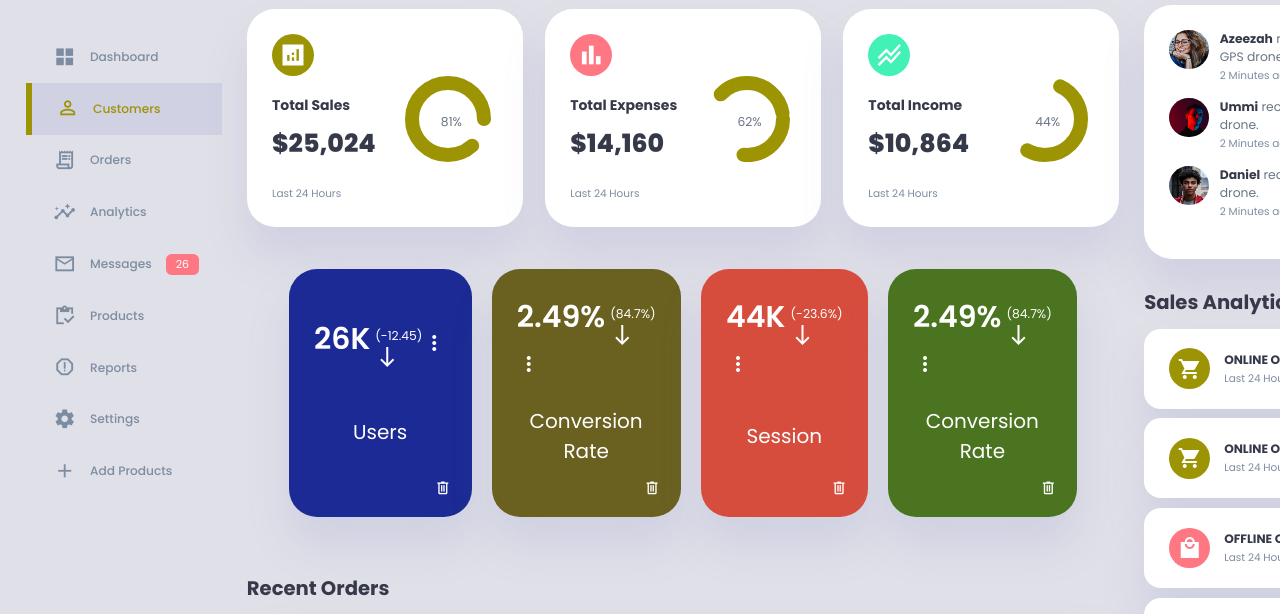
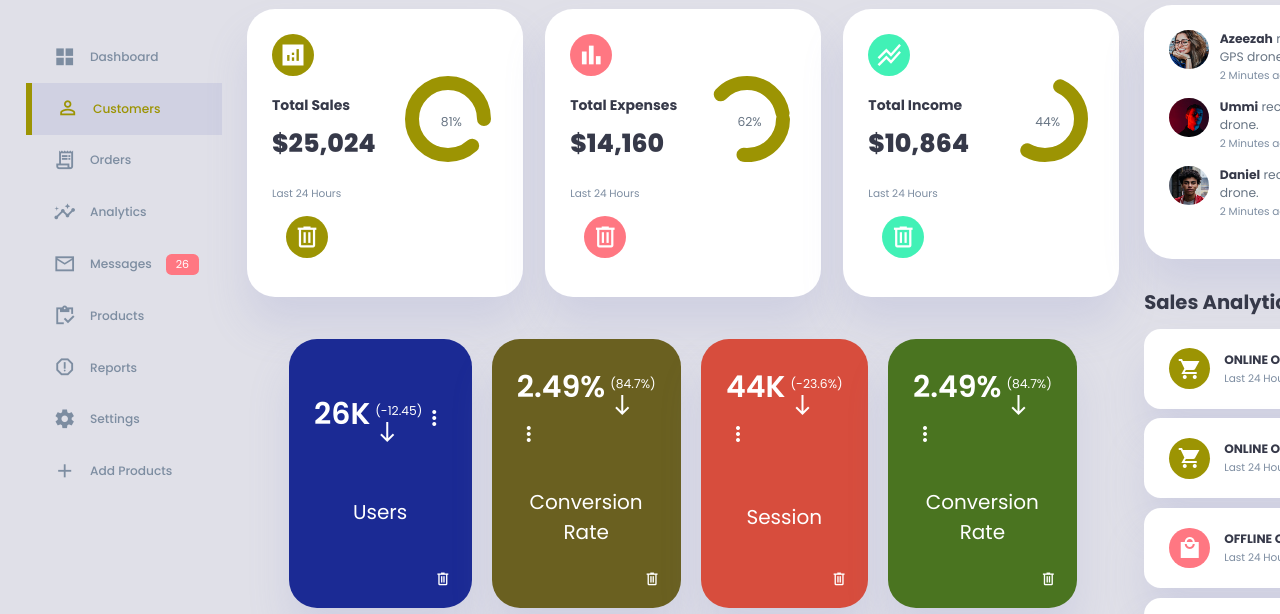
Before and after one commit to kojoYeboah53i/Azeezah, a plain HTML site: page Dashboard/Dashboard.html in a window 1280 px wide. Shown: the part 109-723 px from the top of the page. Drawn offline with nearby package versions, Linux system fonts and the light colour scheme.

Commit message:
added working delete button to first card

```diff
--- a/Dashboard/Dashboard.css
+++ b/Dashboard/Dashboard.css
@@ -311,6 +311,17 @@ main .insights small{
     margin-top: 1.3rem;
     display: block;
 }
+
+.delete-main-cards{
+    font-size: 1.3rem;
+    padding: 0.4rem;
+    margin: 1rem;
+    position: relative;
+    bottom: 0;
+    right: 0;
+    cursor: pointer;
+}
+
 /* RECENT ORDERS CSS */
 main .recent-orders{
     margin-top: 2rem;
@@ -482,14 +493,13 @@ main .recent-orders a{
     transition: all 600ms ease;
 
 }
-
 .cards{
     background: #fff;
     display:grid;
     grid-template-columns: 1fr;
     width: 100%;
     box-shadow: var(--box-shadow);
-    transition: all 300ms ease;
+    /* transition: all 300ms ease; */
     padding: var(--card-padding);
     border-radius: var(--card-border-radius);
     margin-top: 1rem;
@@ -499,7 +509,6 @@ main .recent-orders a{
 }
 .fade-out{
     transition: all 1000ms ease;
-
 }
 .delete-card{
     font-size: 1.3rem;
--- a/Dashboard/Dashboard.html
+++ b/Dashboard/Dashboard.html
@@ -114,6 +114,9 @@
                 </div>
                </div>
                <small class="text-muted">Last 24 Hours</small>
+               <span class="material-symbols-outlined arrow-down delete-main-cards">
+                delete
+              </span>
               </div>
               <!-- EXPENSES -->
               <div class="expenses">
@@ -134,6 +137,9 @@
                 </div>
                </div>
                <small class="text-muted">Last 24 Hours</small>
+               <span class="material-symbols-outlined arrow-down delete-main-cards">
+                delete
+              </span>
               </div>
 
               <!-- INCOME -->
@@ -155,6 +161,9 @@
                 </div>
                </div>
                <small class="text-muted">Last 24 Hours</small>
+               <span class="material-symbols-outlined arrow-down delete-main-cards">
+                delete
+              </span>
               </div>
             </div>
 
--- a/Dashboard/js/delete.js
+++ b/Dashboard/js/delete.js
@@ -5,7 +5,6 @@ const cardDelete = document.querySelectorAll('.delete-card');
 console.log('card element')
 console.log(cardDelete)
 cardDelete.forEach( btn =>{
-
 
 btn.addEventListener('click', (e) => {
     e.preventDefault()
@@ -19,3 +18,19 @@ btn.addEventListener('click', (e) => {
 
 
 })
+
+const deleteMainCards = document.querySelectorAll('.delete-main-cards');
+
+deleteMainCards.forEach(btn => {
+    btn.addEventListener('click', (e) => {
+        e.preventDefault();
+        alert('deleting..');
+        let parent = e.target.parentElement;
+        parent.classList.add('fade-out');
+        console.log(parent);
+        parent.style.display = 'none';
+        parent.remove();
+    });
+
+
+});
```
